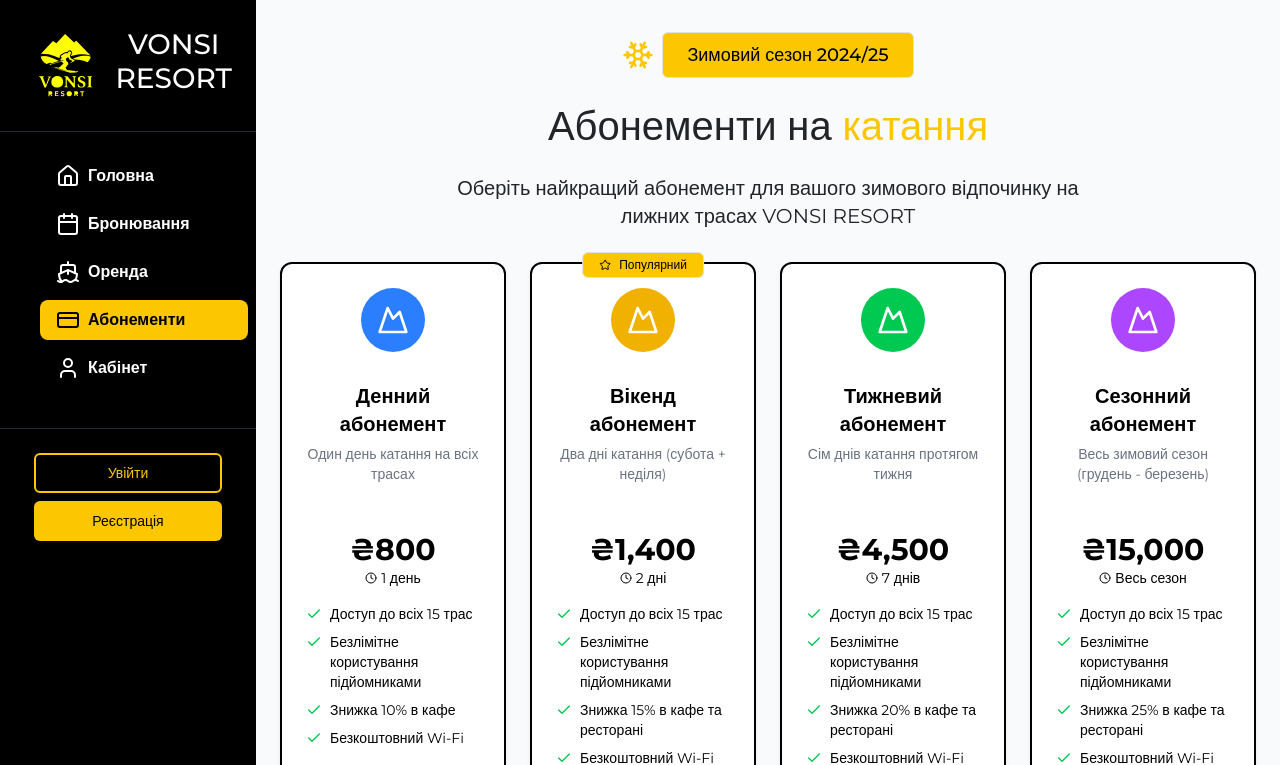
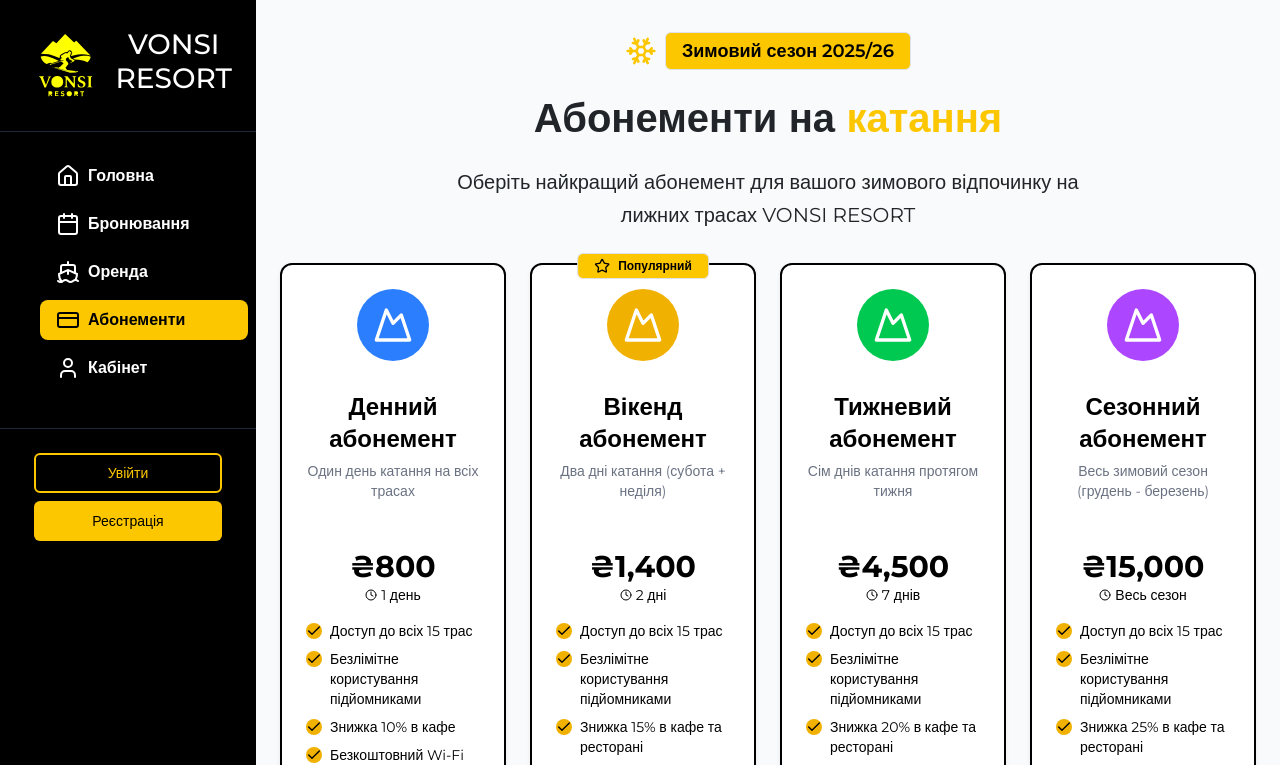
Before and after one commit to AnonimHakerrr/Vonsi, a React (Vite) app in the folder frontend/: page /ski-passes in a window 1280 px wide. Shown: the top 765 px of the page. Built offline with nearby package versions, Linux system fonts and the light colour scheme; a web font is replaced by a local one.

Commit message:
add style for subcriptions on SupscriptionPage

```diff
--- a/frontend/src/pages/SubscriptionPage.tsx
+++ b/frontend/src/pages/SubscriptionPage.tsx
@@ -66,17 +66,22 @@
       <div className="md:ml-64">
         <div className="max-w-7xl mx-auto px-6 py-8">
           {/* Header */}
-          <div className="mb-8 text-center">
-            <div className="flex items-center justify-center gap-2 mb-4">
-              <Snowflake className="h-8 w-8 text-yellow-400" />
-              <Badge className="bg-yellow-400 text-black text-lg px-4 py-2">
-                Зимовий сезон 2024/25
+          <div className="mb-8 text-center px-4 sm:px-6 lg:px-8">
+            {/* Badge і іконка */}
+            <div className="flex flex-col sm:flex-row items-center justify-center gap-2 mb-4">
+              <Snowflake className="!h-8 !w-8 !sm:h-8 !sm:w-8 text-yellow-400" />
+              <Badge className="bg-yellow-400 text-black text-base sm:text-lg font-semibold px-3 sm:px-4 py-1 sm:py-2">
+                Зимовий сезон 2025/26
               </Badge>
             </div>
-            <h1 className="text-4xl md:text-5xl font-bold mb-4 text-balance">
+
+            {/* Заголовок */}
+            <h1 className="text-2xl sm:text-3xl md:text-4xl lg:text-5xl font-bold mb-4 text-balance leading-snug sm:leading-tight !font-bold">
               Абонементи на <span className="text-yellow-400">катання</span>
             </h1>
-            <p className="text-xl text-muted-foreground text-pretty max-w-2xl mx-auto">
+
+            {/* Опис */}
+            <p className="text-base sm:text-lg md:text-xl text-muted-foreground max-w-full sm:max-w-xl md:max-w-2xl mx-auto leading-relaxed">
               Оберіть найкращий абонемент для вашого зимового відпочинку на
               лижних трасах VONSI RESORT
             </p>
@@ -89,15 +94,15 @@
                 key={pass.id}
                 className={`relative border-2 cursor-pointer transition-all hover:shadow-lg ${
                   selectedPass === pass.id
-                    ? "border-yellow-400 shadow-lg"
+                    ? "!border-yellow-400 shadow-lg"
                     : "border-border hover:border-yellow-200"
                 } ${pass.popular ? "ring-2 ring-yellow-400" : ""}`}
                 onClick={() => setSelectedPass(pass.id)}
               >
                 {pass.popular && (
                   <div className="absolute -top-3 left-1/2 transform -translate-x-1/2">
-                    <Badge className="bg-yellow-400 text-black px-3 py-1">
-                      <Star className="h-3 w-3 mr-1" />
+                    <Badge className="bg-yellow-400 font-semibold text-black px-3 py-1">
+                      <Star className="!h-4 !w-4 mr-1" />
                       Популярний
                     </Badge>
                   </div>
@@ -105,11 +110,11 @@
 
                 <CardHeader className="text-center pb-4">
                   <div
-                    className={`w-16 h-16 ${pass.color} rounded-full flex items-center justify-center mx-auto mb-4`}
+                    className={`w-18 h-18 ${pass.color} rounded-full flex items-center justify-center mx-auto mb-4`}
                   >
-                    <Mountain className="h-8 w-8 text-white" />
+                    <Mountain className="h-10 w-10 text-white" />
                   </div>
-                  <CardTitle className="text-xl">{pass.name}</CardTitle>
+                  <CardTitle className="text-2xl font-bold">{pass.name}</CardTitle>
                   <CardDescription className="text-sm">
                     {pass.description}
                   </CardDescription>
@@ -132,17 +137,17 @@
                         key={index}
                         className="flex items-start gap-2 text-sm"
                       >
-                        <Check className="h-4 w-4 text-green-500 mt-0.5 flex-shrink-0" />
+                        <Check className="h-4 w-4 !text-black bg-yellow-500 rounded-full mt-0.5 flex-shrink-0" />
                         <span>{feature}</span>
                       </div>
                     ))}
                   </div>
 
                   <Button
-                    className={`w-full ${
+                    className={`w-full rounded-2 font-bold ${
                       selectedPass === pass.id
                         ? "bg-yellow-400 text-black hover:bg-yellow-500"
-                        : "bg-transparent border-yellow-400 text-yellow-600 hover:bg-yellow-50"
+                        : "bg-transparent font-medium border-yellow-400 text-yellow-600 hover:bg-yellow-50"
                     }`}
                   >
                     {selectedPass === pass.id ? "Обрано" : "Обрати"}
```
